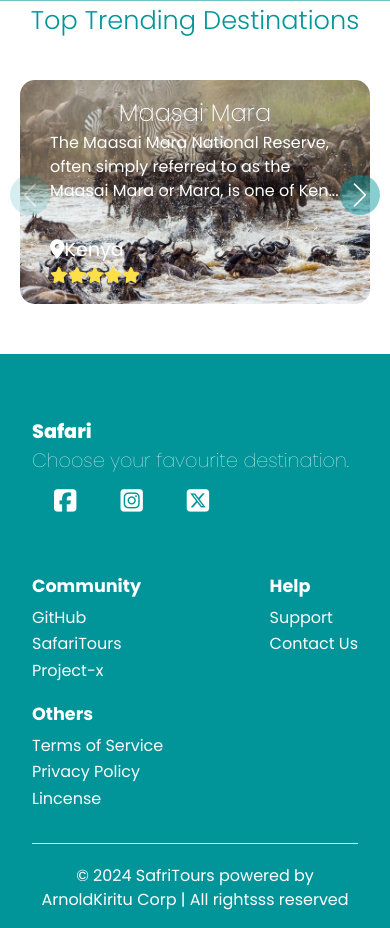
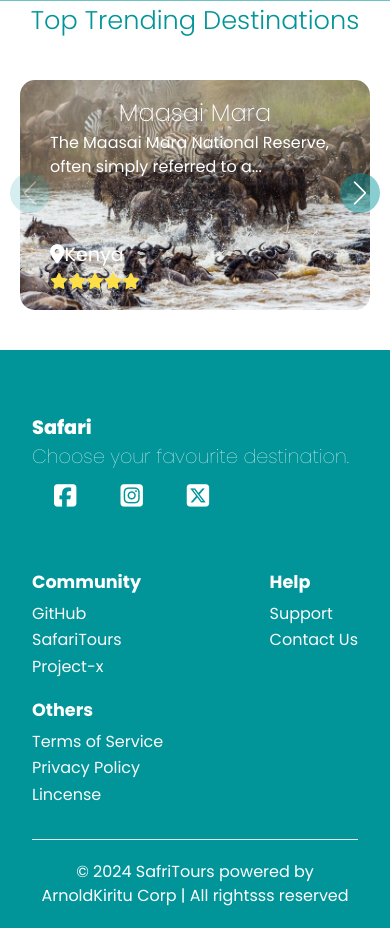
Before and after one commit to arnold-0803/Safari-Front-end-Web-Project, a React (Create React App) app: page / in a window 390 px wide. Shown: the part 5640-6568 px from the top of the page. Built offline with nearby package versions, Linux system fonts and the light colour scheme; the HTML template or start-up script is replaced by a standard one.

Commit message:
styled destinations swiper

```diff
--- a/src/components/SwiperScreen.js
+++ b/src/components/SwiperScreen.js
@@ -52,7 +52,7 @@ function SwiperScreen({
                 </h3>
                 <p className='flex justify-center items-center px-[30px]
                   text-[#fff] text-start'>
-                  {item.description.slice(0,100)}...
+                  {item.description.slice(0,60)}...
                 </p>
                 <div className='absolute bottom-0 pb-[16px]'>
                   <p className='text-start text-[#fff] px-[30px] text-[1.2rem]'>
--- a/src/index.css
+++ b/src/index.css
@@ -145,7 +145,7 @@ nav .menubar i{
 }
 
 .trending-swiper .swiper-slide{
-  @apply relative sm:h-[230px];
+  @apply relative h-[230px];
 }
 
 .trending-swiper .swiper-slide .image-wrapper{
```
